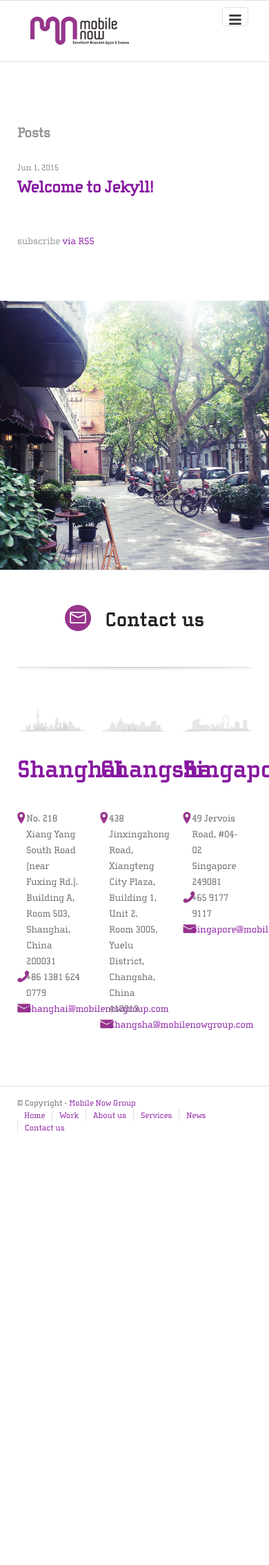
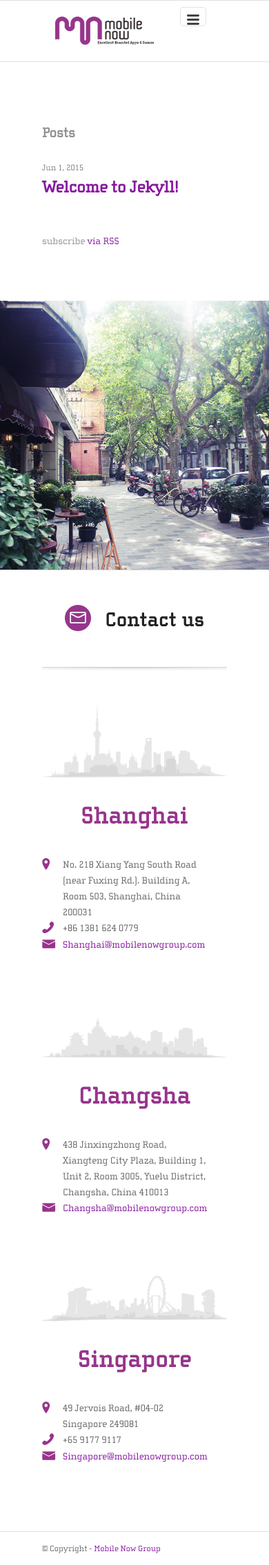
Before and after one commit to MobileNowGroup/Jekyll-mn-website, a Jekyll site: the page built from index.html, in a window 390 px wide. Shown: the whole page at 69% size. Built offline with Jekyll 4.4.1, drawn with Linux system fonts in a browser that asks for light colours; before the commit the page ends 1659 px from its top, so only the background shows below that.

Commit message:
add responsive site footer on mobile

```diff
--- a/_includes/footer.html
+++ b/_includes/footer.html
@@ -7,7 +7,7 @@
 
     <div class="col-one-third first">
       <a href="https://maps.google.com.hk/maps?q=%E4%B8%AD%E5%9B%BD%E4%B8%8A%E6%B5%B7%E5%B8%82%E5%BE%90%E6%B1%87%E5%8C%BA%E8%A5%84%E9%98%B3%E5%8D%97%E8%B7%AF218%E5%8F%B7&amp;hl=en&amp;ie=UTF8&amp;ll=31.21246">
-        <img src="{{ site.url }}/assets/images/shanghai-symbol.png" alt="Shanghai">
+        <img src="{{ site.url }}/assets/images/shanghai-symbol.png" alt="Shanghai" class="img-align-center">
       </a>
       <div class="text-center city"><span>Shanghai</span></div>
       <dl>
@@ -22,7 +22,7 @@
 
     <div class="col-one-third">
       <a href="https://maps.google.com.hk/maps?q=%E4%B8%AD%E5%9B%BD%E6%B9%96%E5%8D%97%E7%9C%81%E9%95%BF%E6%B2%99%E5%B8%82%E5%B2%B3%E9%BA%93%E5%8C%BA%E9%87%91%E6%98%9F%E4%B8%AD%E8%B7%AF%E6%B9%98%E8%85%BE%E5%9F%8E%E5%B8%82%E5%B9%BF%E5%9C%BA&amp;hl=en&amp;ie=UTF8&amp;ll=28.21936">
-        <img src="{{ site.url }}/assets/images/changsha-symbol.png" alt="Changsha">
+        <img src="{{ site.url }}/assets/images/changsha-symbol.png" alt="Changsha" class="img-align-center">
       </a>
       <div class="text-center city"><span>Changsha</span></div>
       <dl>
@@ -35,7 +35,7 @@
 
     <div class="col-one-third">
       <a href="http://goo.gl/maps/VhiXI">
-        <img src="{{ site.url }}/assets/images/singapore-symbol.png" alt="Singapore">
+        <img src="{{ site.url }}/assets/images/singapore-symbol.png" alt="Singapore" class="img-align-center">
       </a>
       <div class="text-center city"><span>Singapore</span></div>
       <dl>
--- a/_sass/_base.scss
+++ b/_sass/_base.scss
@@ -168,11 +168,15 @@ pre {
     @include media-query-min($desktop-large) {
       width: 1030px;
     }
-    @include media-query-max($on-laptop) {
-        max-width: -webkit-calc(#{$content-width} - (#{$spacing-unit}));
-        max-width:         calc(#{$content-width} - (#{$spacing-unit}));
-        padding-right: $spacing-unit / 2;
-        padding-left: $spacing-unit / 2;
+    @include media-query-max($on-mobile) {
+        // max-width: -webkit-calc(#{$content-width} - (#{$spacing-unit}));
+        // max-width:         calc(#{$content-width} - (#{$spacing-unit}));
+        // padding-right: $spacing-unit / 2;
+        // padding-left: $spacing-unit / 2;
+        width: 268px;
+    }
+    @media only screen and (max-width: 767px) and (min-width: 480px) {
+        width: 428px;
     }
 }
 
@@ -209,11 +213,21 @@ pre {
     }
 }
 
+
 /**
  * Text align
  */
 .text-center { text-align: center; }
 
+
+/**
+ * Image align
+ */
+.img-align-center {
+    display: block;
+    margin-left: auto;
+    margin-right: auto;
+}
 
 /**
  * Grids
@@ -223,4 +237,10 @@ pre {
     margin-left: 6%;
     width: 29.333333333333332%;
     &.first { margin-left: 0; }
+
+    @include media-query-max($on-mobile) {
+        width: 100%;
+        margin-left: 0;
+        margin-bottom: 20px;
+    }
 }
--- a/_sass/_layout.scss
+++ b/_sass/_layout.scss
@@ -9,7 +9,7 @@
     z-index: 400;
     background-color: rgba(255,255,255,0.95);
 
-    @include media-query-max($on-palm) {
+    @include media-query-max($on-mobile) {
         // Positioning context for the mobile navigation icon
         position: relative;
     }
@@ -109,7 +109,7 @@ ul.page-links {
         display: none;
     }
 
-    @include media-query-max($on-palm) {
+    @include media-query-max($on-mobile) {
         position: absolute;
         top: 9px;
         right: 30px;
@@ -166,7 +166,12 @@ ul.page-links {
 
     .copyright { color: $text-color-dark; }
 
-    nav { float: right; }
+    nav {
+        float: right;
+        @include media-query-max($on-mobile) {
+            display: none;
+        }
+    }
 
     ul.page-links li {
         padding-left: 10px;
@@ -210,7 +215,7 @@ ul.page-links {
         span {
             font-size: 34px;
             font-weight: 600;
-            color: $brand-color-dark;
+            color: $brand-color;
             letter-spacing: 1px;
         }
     }
@@ -252,6 +257,10 @@ ul.page-links {
     }
 }
 
+
+/**
+ * Scroll Top link
+ */
 #go-top-button {
     position: fixed;
     right: $spacing-unit;
@@ -280,63 +289,6 @@ ul.page-links {
         visibility: visible;
     }
 }
-
-
-.contact-list,
-.social-media-list {
-    list-style: none;
-    margin-left: 0;
-}
-
-.footer-col-wrapper {
-    font-size: 15px;
-    color: $grey-color;
-    margin-left: -$spacing-unit / 2;
-    @extend %clearfix;
-}
-
-.footer-col {
-    float: left;
-    margin-bottom: $spacing-unit / 2;
-    padding-left: $spacing-unit / 2;
-}
-
-.footer-col-1 {
-    width: -webkit-calc(35% - (#{$spacing-unit} / 2));
-    width:         calc(35% - (#{$spacing-unit} / 2));
-}
-
-.footer-col-2 {
-    width: -webkit-calc(20% - (#{$spacing-unit} / 2));
-    width:         calc(20% - (#{$spacing-unit} / 2));
-}
-
-.footer-col-3 {
-    width: -webkit-calc(45% - (#{$spacing-unit} / 2));
-    width:         calc(45% - (#{$spacing-unit} / 2));
-}
-
-@include media-query-max($on-laptop) {
-    .footer-col-1,
-    .footer-col-2 {
-        width: -webkit-calc(50% - (#{$spacing-unit} / 2));
-        width:         calc(50% - (#{$spacing-unit} / 2));
-    }
-
-    .footer-col-3 {
-        width: -webkit-calc(100% - (#{$spacing-unit} / 2));
-        width:         calc(100% - (#{$spacing-unit} / 2));
-    }
-}
-
-@include media-query-max($on-palm) {
-    .footer-col {
-        float: none;
-        width: -webkit-calc(100% - (#{$spacing-unit} / 2));
-        width:         calc(100% - (#{$spacing-unit} / 2));
-    }
-}
-
 
 
 /**
--- a/css/main.scss
+++ b/css/main.scss
@@ -5,7 +5,7 @@
 
 
 // Using media queries with like this:
-// @include media-query($on-palm) {
+// @include media-query($on-mobile) {
 //     .wrapper {
 //         padding-right: $spacing-unit / 2;
 //         padding-left: $spacing-unit / 2;
@@ -64,7 +64,7 @@ $grey-color-dark:  darken($grey-color, 25%);
 // Width of the content area
 $content-width:    800px;
 
-$on-palm:          600px;
+$on-mobile:        767px;
 $on-laptop:        800px;
 
 $desktop-large:    1140px;
```
